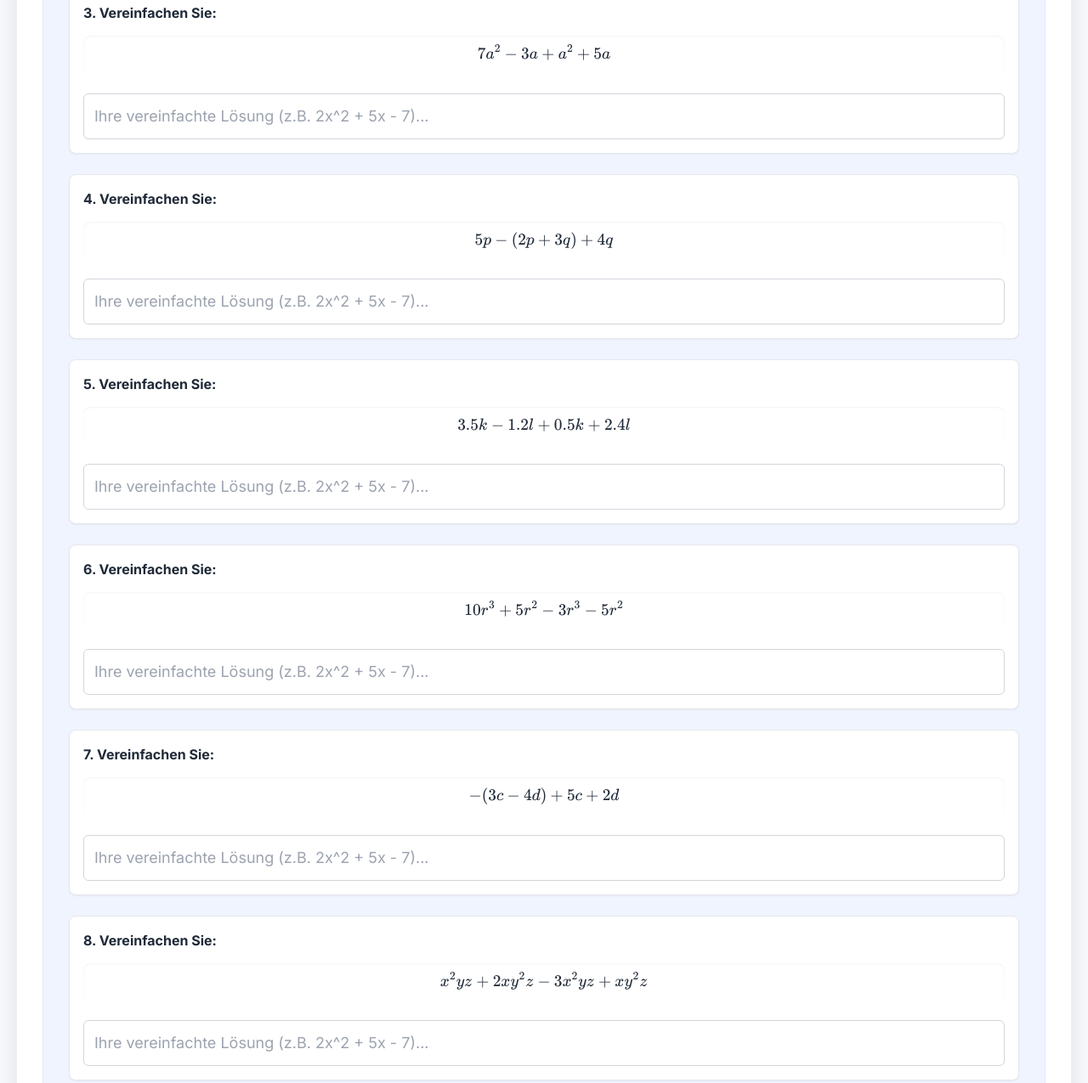
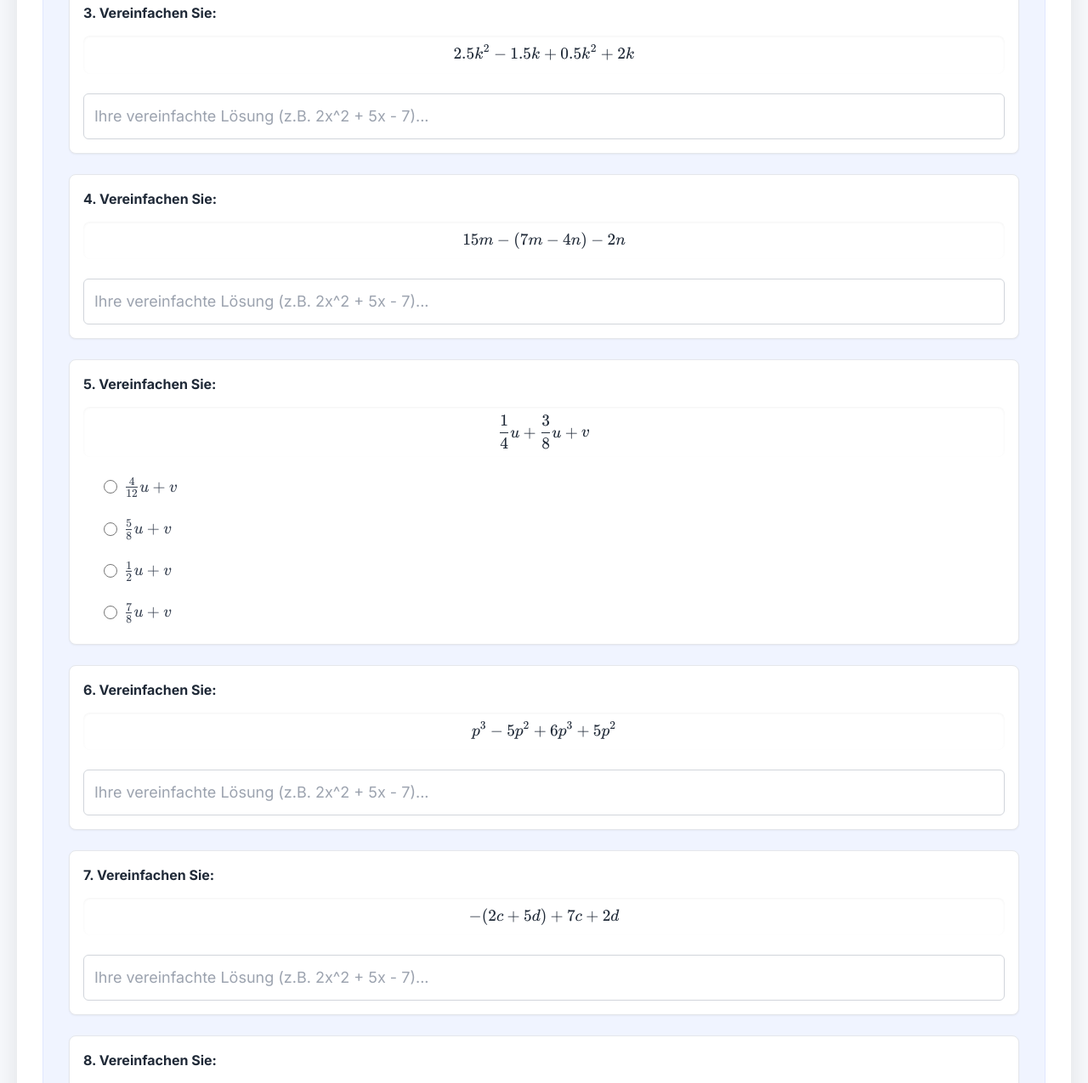
Before and after one commit to andrnev/student-assessment-tool, a plain HTML site: page index.html in a window 1280 px wide. Shown: the part 695-1970 px from the top of the page at 85% size. Drawn offline with nearby package versions, Linux system fonts and the light colour scheme.

Commit message:
Update index.html

```diff
--- a/index.html
+++ b/index.html
@@ -3,7 +3,7 @@
 <head>
     <meta charset="UTF-8">
     <meta name="viewport" content="width=device-width, initial-scale=1.0">
-    <title>Klassenarbeit Termumformungen (Set 2)</title>
+    <title>Klassenarbeit Termumformungen (Set 3)</title>
     <!-- Tailwind CSS for modern styling -->
     <script src="https://cdn.tailwindcss.com"></script>
     <style>
@@ -65,7 +65,7 @@
 
     <div class="container">
         <header class="text-center mb-10">
-            <h1 class="text-4xl font-extrabold text-indigo-800">Klassenarbeit: Termumformungen (SET 2 - 50 Aufgaben)</h1>
+            <h1 class="text-4xl font-extrabold text-indigo-800">Klassenarbeit: Termumformungen (SET 3 - 50 Aufgaben)</h1>
             <p class="text-lg text-gray-600 mt-2">Thema: Vereinfachen, Ausmultiplizieren, Faktorisieren, Komplexe Terme (Klasse 8).</p>
         </header>
 
@@ -121,99 +121,99 @@
         onload="document.addEventListener('DOMContentLoaded', () => { renderMathInElement(document.body, { delimiters: [{left: '$$', right: '$$', display: true}, {left: '$', right: '$', display: false}] }); });"></script>
 
     <script>
-        // --- QUIZ DATA (Termumformungen Klasse 8 - Set 2) ---
+        // --- QUIZ DATA (Termumformungen Klasse 8 - Set 3) ---
         const questions = [
             // --- KATEGORIE 1: Zusammenfassen (Vereinfachung) (1-13) ---
-            { text: "1. Vereinfachen Sie: $$ 12x - 5y + 3x - 2y $$", type: "text", answer: "15x - 7y" },
-            { text: "2. Vereinfachen Sie: $$ -9m + 4n - m + 6n $$", type: "text", answer: "-10m + 10n" },
-            { text: "3. Vereinfachen Sie: $$ 7a^2 - 3a + a^2 + 5a $$", type: "text", answer: "8a^2 + 2a" },
-            { text: "4. Vereinfachen Sie: $$ 5p - (2p + 3q) + 4q $$", type: "text", answer: "3p + q" },
-            { text: "5. Vereinfachen Sie: $$ 3.5k - 1.2l + 0.5k + 2.4l $$", type: "text", answer: "4k + 1.2l" },
-            { text: "6. Vereinfachen Sie: $$ 10r^3 + 5r^2 - 3r^3 - 5r^2 $$", type: "text", answer: "7r^3" },
-            { text: "7. Vereinfachen Sie: $$ -(3c - 4d) + 5c + 2d $$", type: "text", answer: "2c + 6d" },
-            { text: "8. Vereinfachen Sie: $$ x^2yz + 2xy^2z - 3x^2yz + xy^2z $$", type: "text", answer: "-2x^2yz + 3xy^2z" },
-            { text: "9. Vereinfachen Sie: $$ 4.5g - 1.5g + 2h - 3h $$", type: "text", answer: "3g - h" },
-            { text: "10. Vereinfachen Sie: $$ 2 + 5a - 8b - 3a + 1 $$", type: "text", answer: "2a - 8b + 3" },
+            { text: "1. Vereinfachen Sie: $$ 7a + 8b - 2a - 5b $$", type: "text", answer: "5a + 3b" },
+            { text: "2. Vereinfachen Sie: $$ -4x + 9y - 6x - y $$", type: "text", answer: "-10x + 8y" },
+            { text: "3. Vereinfachen Sie: $$ 2.5k^2 - 1.5k + 0.5k^2 + 2k $$", type: "text", answer: "3k^2 + 0.5k" },
+            { text: "4. Vereinfachen Sie: $$ 15m - (7m - 4n) - 2n $$", type: "text", answer: "8m + 2n" },
             {
-                text: "11. Vereinfachen Sie: $$ \\frac{2}{3}u + \\frac{1}{6}u - v $$",
+                text: "5. Vereinfachen Sie: $$ \\frac{1}{4}u + \\frac{3}{8}u + v $$",
                 type: "multiple-choice",
-                options: ["$ \\frac{3}{9}u - v $", "$ \\frac{5}{6}u - v $", "$ u - v $", "$ \\frac{4}{6}u - v $"],
-                answer: "\\frac{5}{6}u - v"
+                options: ["$ \\frac{4}{12}u + v $", "$ \\frac{5}{8}u + v $", "$ \\frac{1}{2}u + v $", "$ \\frac{7}{8}u + v $"],
+                answer: "\\frac{5}{8}u + v"
             },
-            { text: "12. Vereinfachen Sie: $$ 5e - 10f + e - 5f $$", type: "text", answer: "6e - 15f" },
-            { text: "13. Vereinfachen Sie: $$ 11rs - 4r + 2rs + 4r $$", type: "text", answer: "13rs" },
+            { text: "6. Vereinfachen Sie: $$ p^3 - 5p^2 + 6p^3 + 5p^2 $$", type: "text", answer: "7p^3" },
+            { text: "7. Vereinfachen Sie: $$ -(2c + 5d) + 7c + 2d $$", type: "text", answer: "5c - 3d" },
+            { text: "8. Vereinfachen Sie: $$ 3xyz - 5xzy + 2yzx $$", type: "text", answer: "0" },
+            { text: "9. Vereinfachen Sie: $$ 1.1e - 0.5f + 2.9e + 1.5f $$", type: "text", answer: "4e + f" },
+            { text: "10. Vereinfachen Sie: $$ 10 - 2r + 4s - 5 + 3r $$", type: "text", answer: "r + 4s + 5" },
+            { text: "11. Vereinfachen Sie: $$ 3ab - 5ba + 7ab $$", type: "text", answer: "5ab" },
+            { text: "12. Vereinfachen Sie: $$ 0.5t^2 + t - 1.5t^2 + 2t $$", type: "text", answer: "-t^2 + 3t" },
+            { text: "13. Vereinfachen Sie: $$ 9.5 - (3.5 - 2h) $$", type: "text", answer: "6 + 2h" },
 
             // --- KATEGORIE 2: Ausmultiplizieren (Distributivgesetz) (14-25) ---
-            { text: "14. Multiplizieren Sie aus: $$ 6(2a - 5b) $$", type: "text", answer: "12a - 30b" },
-            { text: "15. Multiplizieren Sie aus: $$ -3(4x + 7y) $$", type: "text", answer: "-12x - 21y" },
-            { text: "16. Multiplizieren Sie aus: $$ 5m(m^2 - 2m) $$", type: "text", answer: "5m^3 - 10m^2" },
+            { text: "14. Multiplizieren Sie aus: $$ 4(3x - 8y) $$", type: "text", answer: "12x - 32y" },
+            { text: "15. Multiplizieren Sie aus: $$ -5(2a + 3b - 1) $$", type: "text", answer: "-10a - 15b + 5" },
+            { text: "16. Multiplizieren Sie aus: $$ 2m^2(3m^2 - 5) $$", type: "text", answer: "6m^4 - 10m^2" },
+            { text: "17. Multiplizieren Sie aus: $$ 0.2(10k - 5l) $$", type: "text", answer: "2k - l" },
+            { text: "18. Multiplizieren Sie aus: $$ -ab(-2a + 5b) $$", type: "text", answer: "2a^2b - 5ab^2" },
+            { text: "19. Multiplizieren Sie aus: $$ (4r - 12s) \\cdot \\frac{1}{4} $$", type: "text", answer: "r - 3s" },
+            { text: "20. Multiplizieren Sie aus: $$ x^2(x^3 + 2x^2 - 3x) $$", type: "text", answer: "x^5 + 2x^4 - 3x^3" },
             {
-                text: "17. Multiplizieren Sie aus: $$ -(5p - 3q + 4) $$",
+                text: "21. Multiplizieren Sie aus: $$ -(4c - d + 5) $$",
                 type: "multiple-choice",
-                options: ["$ -5p - 3q - 4 $", "$ -5p + 3q - 4 $", "$ 5p + 3q - 4 $", "$ 5p - 3q + 4 $"],
-                answer: "-5p + 3q - 4"
+                options: ["$ 4c - d + 5 $", "$ -4c - d - 5 $", "$ -4c + d - 5 $", "$ 4c + d - 5 $"],
+                answer: "-4c + d - 5"
             },
-            { text: "18. Multiplizieren Sie aus: $$ 0.5(10k + 8l) $$", type: "text", answer: "5k + 4l" },
-            { text: "19. Multiplizieren Sie aus: $$ -2ab(3a + 4b) $$", type: "text", answer: "-6a^2b - 8ab^2" },
-            { text: "20. Multiplizieren Sie aus: $$ (9r - 6s) \\cdot \\frac{1}{3} $$", type: "text", answer: "3r - 2s" },
-            { text: "21. Multiplizieren Sie aus: $$ x(x^3 - x^2 + x) $$", type: "text", answer: "x^4 - x^3 + x^2" },
-            { text: "22. Multiplizieren Sie aus: $$ -4(-2c + 5d - 1) $$", type: "text", answer: "8c - 20d + 4" },
-            { text: "23. Multiplizieren Sie aus: $$ 3xy(x^2y - xy^2) $$", type: "text", answer: "3x^3y^2 - 3x^2y^3" },
-            { text: "24. Multiplizieren Sie aus: $$ -(a^2 - 2b^2) $$", type: "text", answer: "-a^2 + 2b^2" },
-            { text: "25. Multiplizieren Sie aus: $$ 1.5(2e - 4f) $$", type: "text", answer: "3e - 6f" },
+            { text: "22. Multiplizieren Sie aus: $$ 3p^2q(p^2 - 2q) $$", type: "text", answer: "3p^4q - 6p^2q^2" },
+            { text: "23. Multiplizieren Sie aus: $$ 0.5(4e^2 + 6f^2 - 8) $$", type: "text", answer: "2e^2 + 3f^2 - 4" },
+            { text: "24. Multiplizieren Sie aus: $$ -2(1.5g + 2.5h) $$", type: "text", answer: "-3g - 5h" },
+            { text: "25. Multiplizieren Sie aus: $$ (3 + x) \\cdot 5 $$", type: "text", answer: "15 + 5x" },
 
             // --- KATEGORIE 3: Faktorisieren (Ausklammern) (26-38) ---
-            { text: "26. Klammern Sie den größten gemeinsamen Faktor aus: $$ 10a - 15b $$", type: "text", answer: "5(2a - 3b)" },
-            { text: "27. Klammern Sie den größten gemeinsamen Faktor aus: $$ 9x^2 + 6x $$", type: "text", answer: "3x(3x + 2)" },
-            { text: "28. Klammern Sie den größten gemeinsamen Faktor aus: $$ 18m^3 - 24m^2 $$", type: "text", answer: "6m^2(3m - 4)" },
-            { text: "29. Klammern Sie den größten gemeinsamen Faktor aus: $$ 7pqr + 14pr $$", type: "text", answer: "7pr(q + 2)" },
+            { text: "26. Klammern Sie den größten gemeinsamen Faktor aus: $$ 8a - 12b $$", type: "text", answer: "4(2a - 3b)" },
+            { text: "27. Klammern Sie den größten gemeinsamen Faktor aus: $$ 15x^3 + 10x^2 $$", type: "text", answer: "5x^2(3x + 2)" },
+            { text: "28. Klammern Sie den größten gemeinsamen Faktor aus: $$ 27m^4 - 9m^3 $$", type: "text", answer: "9m^3(3m - 1)" },
+            { text: "29. Klammern Sie den größten gemeinsamen Faktor aus: $$ 6p^2qr - 12pqr $$", type: "text", answer: "6pqr(p - 2)" },
+            { text: "30. Klammern Sie den größten gemeinsamen Faktor aus: $$ 13y^2 + 13y $$", type: "text", answer: "13y(y + 1)" },
             {
-                text: "30. Klammern Sie den größten gemeinsamen Faktor aus: $$ 4y + 4 $$",
+                text: "31. Klammern Sie den größten gemeinsamen Faktor aus: $$ -4c^2 + 8c $$",
                 type: "multiple-choice",
-                options: ["$ 4y(1 + 1) $", "$ 4(y + 1) $", "$ 4(y) $", "$ y(4 + 4) $"],
-                answer: "4(y + 1)"
+                options: ["$ 4c(2 - c) $", "$ -4c(c - 2) $", "$ -4(c^2 - 2c) $", "$ 4c(-c - 2) $"],
+                answer: "-4c(c - 2)"
             },
-            { text: "31. Klammern Sie den größten gemeinsamen Faktor aus: $$ -5c + 10d $$", type: "text", answer: "-5(c - 2d)" },
-            { text: "32. Klammern Sie den größten gemeinsamen Faktor aus: $$ a^4 + a^3 - a^2 $$", type: "text", answer: "a^2(a^2 + a - 1)" },
-            { text: "33. Klammern Sie den größten gemeinsamen Faktor aus: $$ 11k^2l - 22kl^2 $$", type: "text", answer: "11kl(k - 2l)" },
-            { text: "34. Klammern Sie den größten gemeinsamen Faktor aus: $$ 0.4r + 2s $$", type: "text", answer: "0.4(r + 5s)" },
-            { text: "35. Klammern Sie den größten gemeinsamen Faktor aus: $$ 6e^2f^3 + 9e^3f^2 $$", type: "text", answer: "3e^2f^2(2f + 3e)" },
+            { text: "32. Klammern Sie den größten gemeinsamen Faktor aus: $$ a^5 - a^3 + 2a^2 $$", type: "text", answer: "a^2(a^3 - a + 2)" },
+            { text: "33. Klammern Sie den größten gemeinsamen Faktor aus: $$ 9k^3l^2 - 18k^2l^3 $$", type: "text", answer: "9k^2l^2(k - 2l)" },
+            { text: "34. Klammern Sie den größten gemeinsamen Faktor aus: $$ 0.5r + 1.5s $$", type: "text", answer: "0.5(r + 3s)" },
+            { text: "35. Klammern Sie den größten gemeinsamen Faktor aus: $$ 4ef - 8eg + 12eh $$", type: "text", answer: "4e(f - 2g + 3h)" },
             {
-                text: "36. Klammern Sie den gemeinsamen Faktor aus: $$ x(a-b) - 2(a-b) $$",
+                text: "36. Klammern Sie den gemeinsamen Faktor aus: $$ x(c+d) + 5(c+d) $$",
                 type: "multiple-choice",
-                options: ["$ (x+2)(a+b) $", "$ (a-b)(x-2) $", "$ (a-b)(x+2) $", "$ x-2 $"],
-                answer: "(a-b)(x-2)"
+                options: ["$ (c+d)(x+5) $", "$ (c-d)(x+5) $", "$ 5x(c+d) $", "$ x+5 $"],
+                answer: "(c+d)(x+5)"
             },
-            { text: "37. Klammern Sie den größten gemeinsamen Faktor aus: $$ 100z^2 - 50z $$", type: "text", answer: "50z(2z - 1)" },
-            { text: "38. Klammern Sie den größten gemeinsamen Faktor aus: $$ 2.5g - 5h $$", type: "text", answer: "2.5(g - 2h)" },
+            { text: "37. Klammern Sie den größten gemeinsamen Faktor aus: $$ 100z^3 - 40z^2 + 20z $$", type: "text", answer: "20z(5z^2 - 2z + 1)" },
+            { text: "38. Klammern Sie den größten gemeinsamen Faktor aus: $$ 6.5g^2 - 13h^2 $$", type: "text", answer: "6.5(g^2 - 2h^2)" },
 
             // --- KATEGORIE 4: Komplexe / Vermischte Terme (inkl. Binome) (39-50) ---
-            { text: "39. Vereinfachen Sie: $$ 5(3x + 2) - 10x $$", type: "text", answer: "5x + 10" },
-            { text: "40. Vereinfachen Sie: $$ 4a - 2(3a - 1) $$", type: "text", answer: "-2a + 2" },
-            { text: "41. Vereinfachen Sie: $$ (x - 5)^2 - x^2 $$", type: "text", answer: "-10x + 25" }, // Binom
-            { text: "42. Vereinfachen Sie: $$ (2y + 3)^2 - 4y^2 $$", type: "text", answer: "12y + 9" }, // Binom
+            { text: "39. Vereinfachen Sie: $$ 2(4x - 1) - 8x $$", type: "text", answer: "-2" },
+            { text: "40. Vereinfachen Sie: $$ 5a - 3(2a - 4) $$", type: "text", answer: "-a + 12" },
+            { text: "41. Vereinfachen Sie: $$ (m + 3)^2 - m^2 $$", type: "text", answer: "6m + 9" }, // Binom
+            { text: "42. Vereinfachen Sie: $$ (4y - 1)^2 - 16y^2 $$", type: "text", answer: "-8y + 1" }, // Binom
             {
-                text: "43. Vereinfachen Sie: $$ 3(m + n) - (2m - 5n) $$",
+                text: "43. Vereinfachen Sie: $$ x(x - 2) - 3(x + 1) $$",
                 type: "multiple-choice",
-                options: ["$ m - 2n $", "$ 5m - 2n $", "$ m + 8n $", "$ 5m + 8n $"],
-                answer: "m + 8n"
+                options: ["$ x^2 - 5x + 3 $", "$ x^2 - 5x - 3 $", "$ 2x - 3 $", "$ x^2 - 2x - 3 $"],
+                answer: "x^2 - 5x - 3"
             },
-            { text: "44. Vereinfachen Sie: $$ (p + 7)(p - 7) + 50 $$", type: "text", answer: "p^2 + 1" }, // Binom
-            { text: "45. Vereinfachen Sie den Bruch: $$ \\frac{9r^4 - 6r^3}{3r^2} $$", type: "text", answer: "3r^2 - 2r" },
+            { text: "44. Vereinfachen Sie: $$ (p - 9)(p + 9) + 81 $$", type: "text", answer: "p^2" }, // Binom
+            { text: "45. Vereinfachen Sie den Bruch: $$ \\frac{10a^5 + 5a^4}{5a^3} $$", type: "text", answer: "2a^2 + a" },
             {
-                text: "46. Vereinfachen Sie: $$ 2k(k + 3) - k(2k + 6) $$",
+                text: "46. Vereinfachen Sie: $$ 3r(2r - 1) - 6r^2 $$",
                 type: "multiple-choice",
-                options: ["$ 2k^2 + 12k $", "$ 4k^2 - 12k $", "$ 12k $", "0"],
-                answer: "0"
+                options: ["$ 12r^2 - 3r $", "$ 6r^2 - 3r $", "$ -3r $", "$ 3r $"],
+                answer: "-3r"
             },
-            { text: "47. Vereinfachen Sie: $$ x(x-1) - x^2 + 5x $$", type: "text", answer: "4x" },
-            { text: "48. Vereinfachen Sie: $$ (a + 1)^2 + (a - 1)^2 $$", type: "text", answer: "2a^2 + 2" }, // Binom
-            { text: "49. Vereinfachen Sie: $$ 10e(0.1e - 0.2f) + 2ef $$", type: "text", answer: "e^2" },
-            { text: "50. Vereinfachen Sie den Bruch: $$ \\frac{5ab - 10a}{5a} $$", type: "text", answer: "b - 2" }
+            { text: "47. Vereinfachen Sie: $$ 2(e + f) - 2e + f $$", type: "text", answer: "3f" },
+            { text: "48. Vereinfachen Sie: $$ (k+4)^2 - (k-4)^2 $$", type: "text", answer: "16k" }, // Binom
+            { text: "49. Vereinfachen Sie: $$ 0.5(4g + 6h) - 2g $$", type: "text", answer: "3h" },
+            { text: "50. Vereinfachen Sie den Bruch: $$ \\frac{12x^2y^3 - 6x^3y^2}{6x^2y^2} $$", type: "text", answer: "2y - x" }
         ];
 
-        // --- LOCAL STORAGE & LEADERBOARD LOGIC (Unchanged, uses the same mechanism) ---
-        const STORAGE_KEY = 'mathQuizScores2'; // Changed key for the new set
+        // --- LOCAL STORAGE & LEADERBOARD LOGIC ---
+        const STORAGE_KEY = 'mathQuizScores3'; // New key for the new set
 
         function getScores() {
             try {
@@ -276,7 +276,7 @@
             });
         }
 
-        // --- QUIZ CORE LOGIC (unchanged logic for answer checking) ---
+        // --- QUIZ CORE LOGIC ---
         let userAnswers = {};
         const quizContainer = document.getElementById('quiz-container');
         const submitButton = document.getElementById('submitButton');
```
